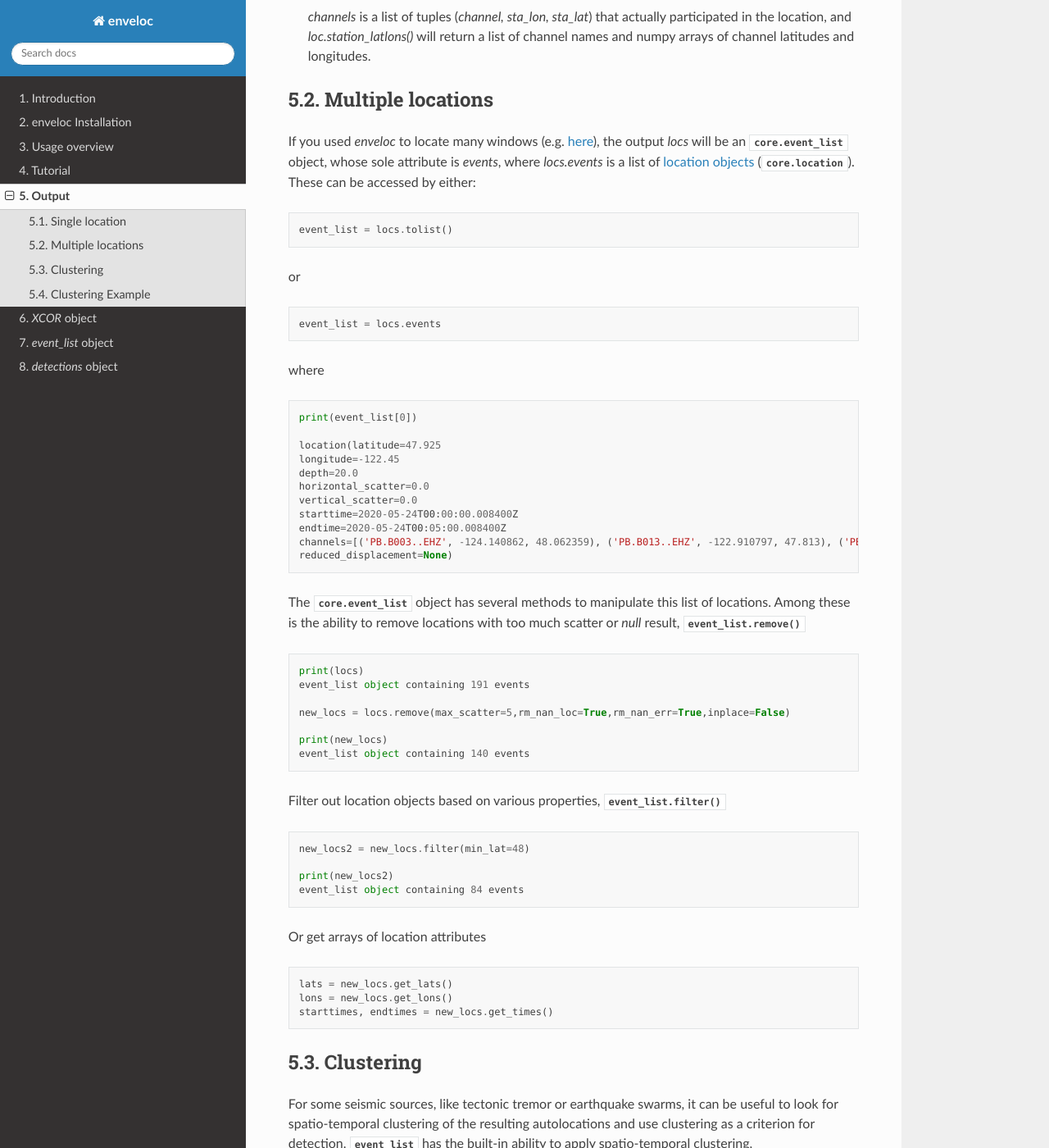
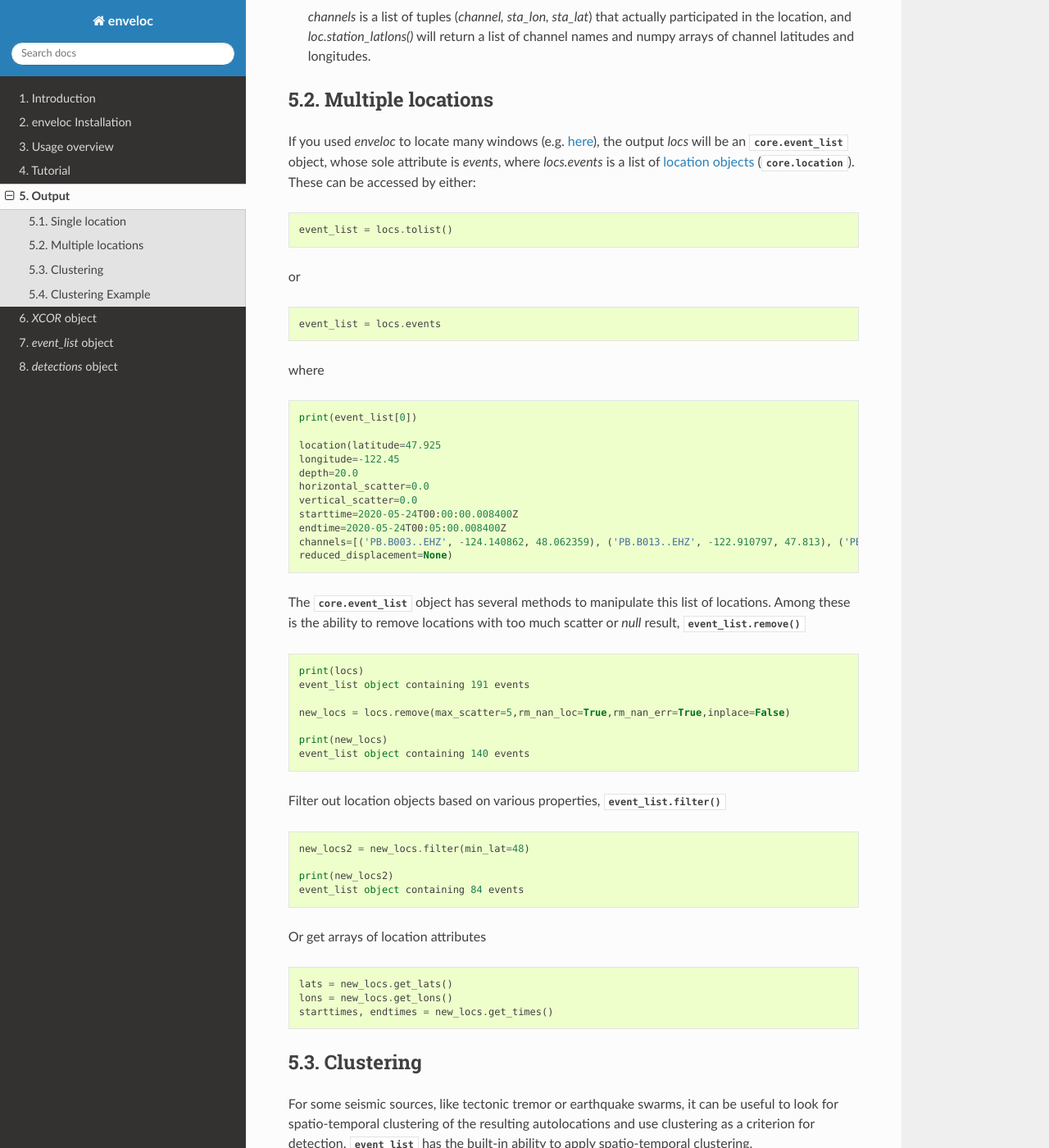
Before and after one commit to awech/enveloc, a Sphinx documentation site: the page built from docs/output.rst, in a window 1280 px wide and 1400 px high, scrolled down 592 px. Shown: the whole window at 82% size. Built offline with Sphinx 7.4.7 and the Read the Docs theme 2.0.0, drawn with Linux system fonts in a browser that asks for light colours; formulas are drawn with MathJax 3.

Commit message:
testing new formatting parameters

```diff
--- a/docs/conf.py
+++ b/docs/conf.py
@@ -12,7 +12,7 @@
 #
 import os
 import sys
-# import sphinx_rtd_theme
+import sphinx_rtd_theme
 sys.path.append(os.path.abspath('..'))
 sys.path.append(os.path.abspath('../..'))
 
@@ -56,12 +56,12 @@ templates_path = ['_templates']
 # This pattern also affects html_static_path and html_extra_path.
 exclude_patterns = ['_build', 'Thumbs.db', '.DS_Store']
 # The name of the Pygments (syntax highlighting) style to use.
-# pygments_style = 'sphinx'
+pygments_style = 'sphinx'
 
 # If true, `todo` and `todoList` produce output, else they produce nothing.
 # todo_include_todos = True
 
-# autodoc_member_order = 'bysource'
+autodoc_member_order = 'bysource'
 
 master_doc = 'index'
 
@@ -72,7 +72,7 @@ master_doc = 'index'
 # a list of builtin themes.
 #
 html_theme = 'sphinx_rtd_theme'
-# html_theme_path = [sphinx_rtd_theme.get_html_theme_path()]
+html_theme_path = [sphinx_rtd_theme.get_html_theme_path()]
 
 # Add any paths that contain custom static files (such as style sheets) here,
 # relative to this directory. They are copied after the builtin static files,
```
